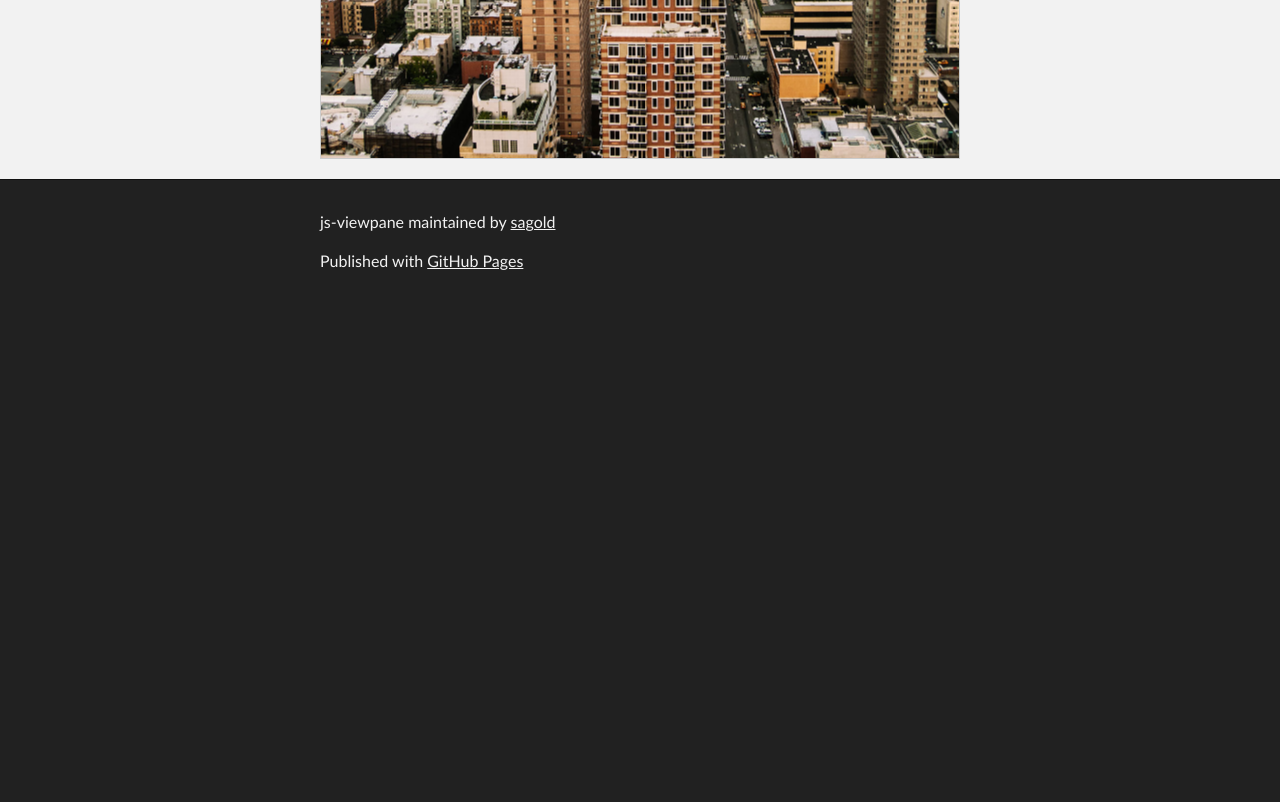
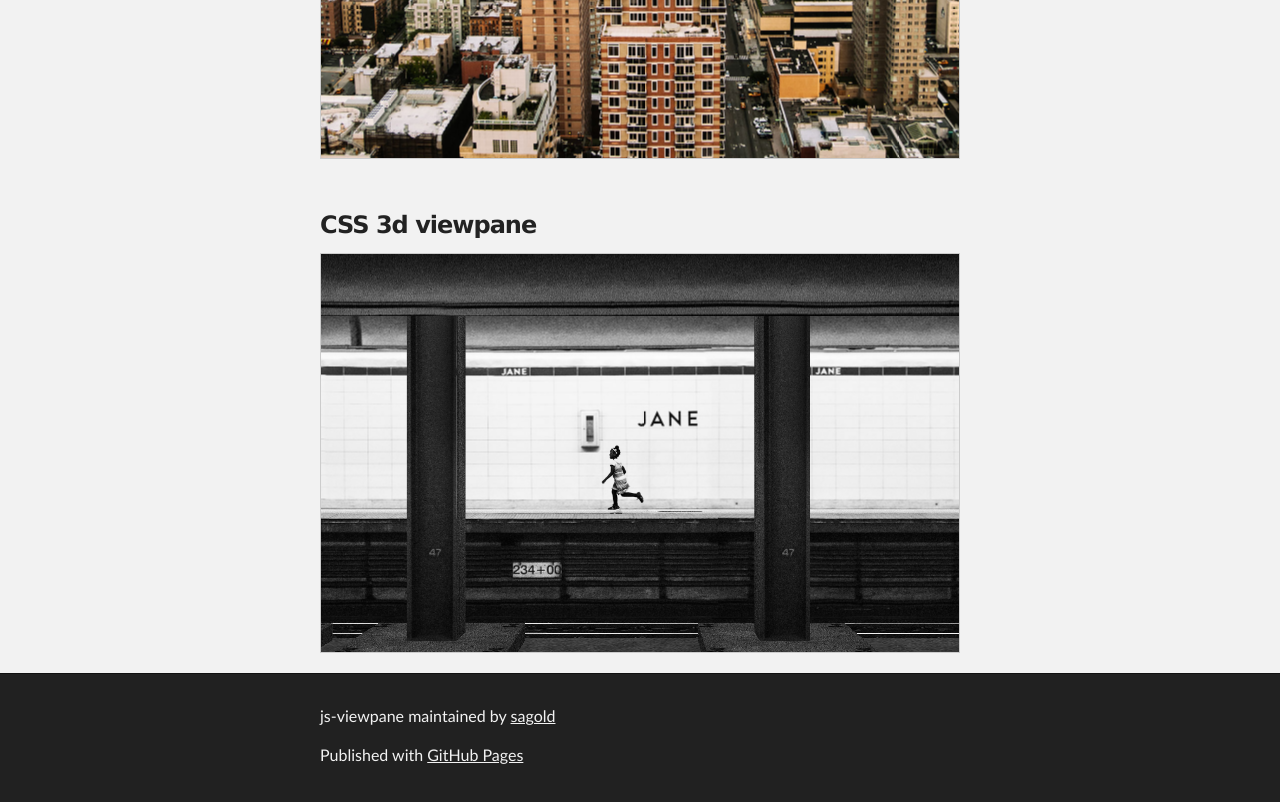
Before and after one commit to forestgiant/js-viewpane, a plain HTML site: page index.html in a window 1280 px wide. Shown: the part 1360-2162 px from the top of the page. Before the commit the page ends 1668 px from the top, so only its background shows below. Drawn offline with Linux system fonts and the light colour scheme.

Commit message:
Add css3d demo

```diff
--- a/index.html
+++ b/index.html
@@ -157,6 +157,97 @@
 
                 -->
         </section>
+
+
+
+        <section class="demo">
+            <h3>
+                <a class="anchor" href="#fitlargest" aria-hidden="true">
+                    <span class="octicon octicon-link"></span>
+                </a>
+
+                CSS 3d viewpane
+            </h3>
+            <!--
+
+
+                DEMO: CSS 3D
+
+
+            -->
+            <style type="text/css">
+                #js-css3d-camera {
+                    position: relative;
+                    overflow: hidden;
+                    width: 100%;
+                    height: 400px;
+                    box-sizing: border-box;
+                    border: 1px solid #ccc;
+                }
+                #js-css3d-viewpane {
+                    position: absolute;
+                    -webkit-transform-style: preserve-3d;
+                    transform-style: preserve-3d;
+
+                    width: 3000px;
+                    height: 950px;
+                    background: url("images/subway.jpg") no-repeat;
+                }
+            </style>
+
+            <div id="js-css3d-camera">
+                <div id="js-css3d-viewpane">
+                    <div id="floor" class="plane"></div>
+                    <div id="jane" class="plane"></div>
+                    <div id="label" class="plane">viewpane</div>
+                </div>
+            </div>
+
+
+            <link rel="stylesheet" type="text/css" media="screen" href="stylesheets/perspective.css">
+            <script type="text/javascript" src="javascripts/perspective.js"></script>
+            <script type="text/javascript">
+                window.addEventListener("load", function () {
+                    "use strict";
+
+                    var viewportEl = document.getElementById("js-css3d-camera");
+                    var viewpaneEl = document.getElementById("js-css3d-viewpane");
+                    var viewpane = new Viewpane(viewportEl, viewpaneEl, {
+                        origin: {x: 0.5, y: 0.5},
+                        typeOfFocus: "fitBothDimensions"
+
+                    });
+
+                    var y = 160; var z = 360;
+                    createColumn(viewpaneEl, 245, y, z);
+                    createColumn(viewpaneEl, 805, y, z);
+                    createColumn(viewpaneEl, 1146, y, z);
+                    createColumn(viewpaneEl, 1711, y, z);
+                    createColumn(viewpaneEl, 2271, y, z);
+                    createColumn(viewpaneEl, 2802, y, z);
+
+                    var socket = createBox(3000, 30, 300);
+                    socket.className += " socket";
+                    socket.style.transform = "translate3d(0px, 830px, 360px)";
+                    viewpaneEl.appendChild(socket);
+
+                    var ceiling = createBox(3000, 300, 80);
+                    ceiling.className += " ceiling";
+                    ceiling.style.transform = "translate3d(0px, -20px, 366px)";
+                    viewpaneEl.appendChild(ceiling);
+
+                    var bg = createBox(3000, 190, 150);
+                    bg.className += " bg";
+                    bg.style.transform = "translate3d(0px, 611px, 80px)";
+                    viewpaneEl.appendChild(bg);
+
+                    viewpane.setPosition(Viewpane.Vector.create(-1200, -300, -1000));
+                    viewpane.repaint();
+                });
+            </script>
+
+        </section>
+
     </div>
 
 
--- /dev/null
+++ b/javascripts/perspective.js
@@ -0,0 +1,67 @@
+var columnDimensions = {
+    w: 80,
+    h: 640,
+    d: 80
+};
+
+function setTransform(element, transform) {
+    "use strict";
+    element.style.webkitTransform = transform;
+    element.style.mozTransform = transform;
+    element.style.transform = transform;
+}
+
+function createFig(box, type) {
+    "use strict";
+    var fig = document.createElement("figure");
+    fig.className = type;
+    box.appendChild(fig);
+    return fig;
+}
+
+function createBox(w, h, d) {
+    "use strict";
+    var box = document.createElement("div");
+    box.className = "box";
+    box.style.cssText = "position: absolute; transform-style: preserve-3d;";
+
+    var front = createFig(box, "front");
+    front.style.cssText = "width: " + w + "px; height: " + h + "px;";
+    setTransform(front, "translateZ(" + (d/2) + "px)");
+
+    var back = createFig(box, "back");
+    back.style.cssText = "width: " + w + "px; height: " + h + "px;";
+    setTransform(back, "translateZ(" + (-d/2) + "px) rotateY(180deg)");
+
+    var left = createFig(box, "left");
+    left.style.cssText = "width: " + d + "px; height: " + h + "px;";
+    setTransform(left, "translateX(" + (-d/2) + "px) rotateY(270deg)");
+
+    var right = createFig(box, "right");
+    right.style.cssText = "width: " + d + "px; height: " + h + "px;";
+    setTransform(right, "translateX(" + (d/2) + "px) rotateY(-270deg)");
+
+    var top = createFig(box, "top");
+    top.style.cssText = "width: " + w + "px; height: " + d + "px;";
+    setTransform(top, "translateY(" + (-d/2) + "px) rotateX(-90deg)");
+
+    var bottom = createFig(box, "bottom");
+    bottom.style.cssText = "width: " + w + "px; height: " + d + "px;";
+    setTransform(bottom, "translateY(" + (h - d/2) + "px) rotateX(90deg)");
+
+    return box;
+}
+
+function createColumn(viewpaneEl, x, y, z) {
+    "use strict";
+    var w = columnDimensions.w; var h = columnDimensions.h; var d = columnDimensions.d;
+    var box = createBox(w, h, d);
+    box.className += " column";
+    setTransform(box, "translate3d(" + x + "px, " + y + "px, " + z + "px)");
+    viewpaneEl.appendChild(box);
+
+    var pedestral = createBox(260, 40, 260);
+    pedestral.className += " pedestral";
+    setTransform(pedestral, "translate3d(" + (x - 90) + "px, " + (y + h) + "px, " + (z) + "px)");
+    viewpaneEl.appendChild(pedestral);
+}
--- /dev/null
+++ b/stylesheets/perspective.css
@@ -0,0 +1,65 @@
+.box,
+.plane {
+    display: block;
+    position: absolute;
+    transform-style: preserve-3d;
+}
+
+#floor {
+    width: 3000px;
+    height: 300px;
+    background: transparent url("../images/sw-floor.jpg") no-repeat;
+    background-size: 100% 100%;
+    transform-origin: top center;
+
+    -webkit-transform: translate3d(0px, 831px, 0px) rotateX(90deg);
+    -moz-transform: translate3d(0px, 831px, 0px) rotateX(90deg);
+    transform: translate3d(0px, 831px, 0px) rotateX(90deg);
+}
+
+#jane {
+    width: 154px;
+    height: 224px;
+    background: transparent url("../images/sw-jane.png") no-repeat;
+
+    -webkit-transform: translate3d(1409px, 436px, 50px) scale(0.58);
+    -moz-transform: translate3d(1409px, 436px, 50px) scale(0.58);
+    transform: translate3d(1409px, 436px, 50px) scale(0.58);
+}
+
+#label {
+
+    font-size: 68px;
+    font-family: Arial;
+    font-weight: bold;
+    color: #eee;
+
+    -webkit-transform: translate3d(2250px, 610px, 1200px);
+    -moz-transform: translate3d(2250px, 610px, 1200px);
+    transform: translate3d(2250px, 610px, 1200px);
+}
+
+.box figure {
+    display: block;
+    position: absolute;
+    /*border: 1px solid black;*/
+    background-size: 100% 100% !important;
+}
+
+.box.column .front {background: url("../images/sw-column-front.jpg") no-repeat;}
+.box.column .left,
+.box.column .right {background: url("../images/sw-column-side.jpg") no-repeat;}
+
+.box.pedestral .top {background: url("../images/sw-pedestral-top.jpg") no-repeat;}
+.box.pedestral .left,
+.box.pedestral .front,
+.box.pedestral .right {background: url("../images/sw-pedestral-side.jpg") no-repeat;}
+
+.box.socket .top {background: url("../images/sw-socket-top.jpg") no-repeat;}
+.box.socket .front {background: url("../images/sw-socket-front.jpg") no-repeat;}
+
+.box.ceiling .front {background: #000 url("../images/sw-ceiling-front.jpg") no-repeat;}
+.box.ceiling .bottom {background: #000 url("../images/sw-ceiling-bottom.jpg") repeat-xy;}
+
+.box.bg .top {background: #000 url("../images/sw-bg-top.jpg") no-repeat;}
+.box.bg .front {background: #000 url("../images/sw-bg-front.jpg") no-repeat;}
```
Also changed, not shown: images/subway.jpg (added), images/sw-bg-front.jpg (added), images/sw-bg-top.jpg (added), images/sw-ceiling-bottom.jpg (added), images/sw-ceiling-front.jpg (added), images/sw-column-front.jpg (added), images/sw-column-side.jpg (added), images/sw-floor.jpg (added), images/sw-jane.png (added), images/sw-pedestral-side.jpg (added), images/sw-pedestral-top.jpg (added), images/sw-socket-front.jpg (added), images/sw-socket-top.jpg (added).
